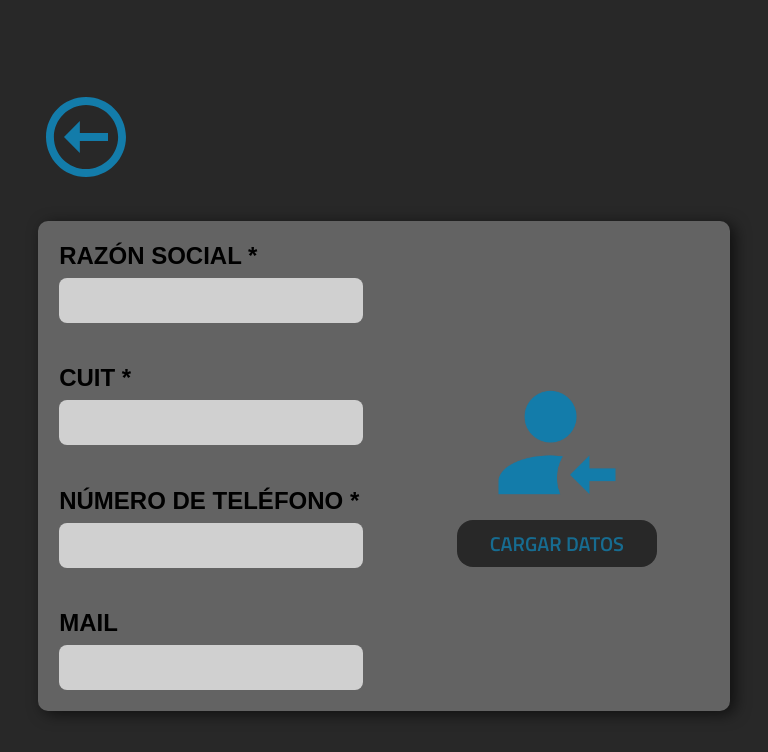
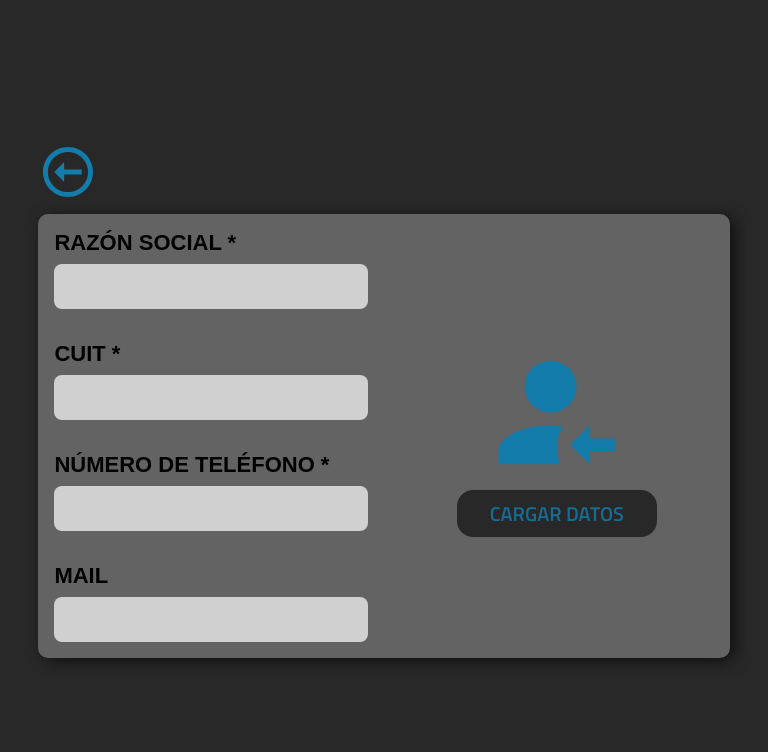
Before and after one commit to nm1davi/ferreteria-db, a React (Create React App) app: page /registrar-clientes in a window 768 px wide. Shown: the top 752 px of the page. Built offline with nearby package versions, Linux system fonts and the light colour scheme; no server answers; the database is empty; sample sign-in values are in the browser's storage; a web font is replaced by a local one.

Commit message:
Cambios de diseños

```diff
--- a/src/App.css
+++ b/src/App.css
@@ -778,7 +778,7 @@ td svg:hover {
 @media (max-width: 640px) {
     .contenedor-del-formulario {
         width: 100%;
-        height: 70%;
+        height: 80%;
     }
 
     .formulario {
@@ -912,13 +912,14 @@ td svg:hover {
     }
 }
 
-@media (min-width: 768px) and (max-width: 1199.98px) {
+@media (min-width: 768px) and (max-width: 991px) {
     .contenedor-del-formulario {
-        height: 75%;
+        height: 85%;
     }
 
     .imagen-logo {
-        margin-top: 2rem;
+        margin-top: 1rem;
+        width: 35%;
     }
 
     .formulario {
@@ -953,12 +954,23 @@ td svg:hover {
         height: 30px;
     }
 
+    .volver svg{
+        width: 60px;
+        height: 60px;
+    }
+    .contenedor-formulario-clientes{
+        gap: .5rem;
+    }
     .lado-izquierdo {
         width: 50%;
     }
 
     .label-inputs {
-        padding: 1.3rem;
+        padding: 1rem;
+    }
+
+    .label-inputs label{
+        font-size: 22px;
     }
 
     .formulario-clientes {
@@ -980,11 +992,11 @@ td svg:hover {
     }
 
     .titulo {
-        font-size: 80px;
+        font-size: 70px;
     }
 
     .contenedor-buscador {
-        margin-top: 2rem;
+        margin-top: 1rem;
     }
 
     .tabla-clientes th {
@@ -1006,9 +1018,12 @@ td svg:hover {
         width: 35px;
         height: 35px;
     }
+    .scroll-tabla-clientes{
+        max-height: 55vh;
+    }
 }
 
-@media (min-width: 950px) and (max-width: 1050px){
+@media (min-width: 875px) and (max-width: 1399.98px){
     .contenedor-del-formulario{
         height: 80%;
     }
@@ -1026,7 +1041,7 @@ td svg:hover {
     }
 }
 
-@media (min-width: 1200px) and (max-width: 1399.98px) {
+/* @media (min-width: 1200px) and (max-width: 1399.98px) {
     .contenedor-del-formulario {
         height: 75%;
     }
@@ -1082,7 +1097,7 @@ td svg:hover {
         width: 40px;
         height: 40px;
     }
-}
+} */
 
 @media (min-width: 1400px) and (max-width: 1919.98px) {
     .contenedor-del-inicio {
--- a/src/components/editarClientes.jsx
+++ b/src/components/editarClientes.jsx
@@ -128,7 +128,7 @@ const EditarClientes = () => {
     return (
         <div className="contenedor-formulario-clientes">
             <Link className="contenedor-back" to="/visualizar-clientes">
-                <span>
+                <span className="volver">
                     <svg
                         xmlns="http://www.w3.org/2000/svg"
                         width="96"
--- a/src/components/registrarCliente.jsx
+++ b/src/components/registrarCliente.jsx
@@ -102,7 +102,7 @@ const RegistrarCliente = () => {
     return (
         <div className="contenedor-formulario-clientes">
             <Link className="contenedor-back" to="/dashboard">
-                <span>
+                <span className="volver">
                     <svg xmlns="http://www.w3.org/2000/svg" width="96" height="96" viewBox="0 0 24 24">
                         <path fill="#137CAA" d="M3.97 12c0 4.41 3.62 8.03 8.03 8.03s8.03-3.62 8.03-8.03S16.41 3.97 12 3.97S3.97 7.59 3.97 12M2 12C2 6.46 6.46 2 12 2s10 4.46 10 10s-4.46 10-10 10S2 17.54 2 12m8.46-1V8L6.5 12l3.96 4v-3h7.04v-2" />
                     </svg>
```
